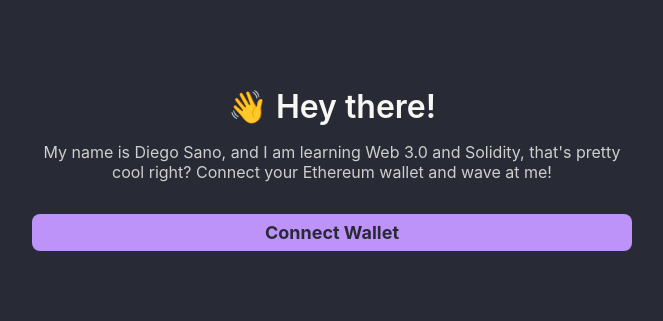
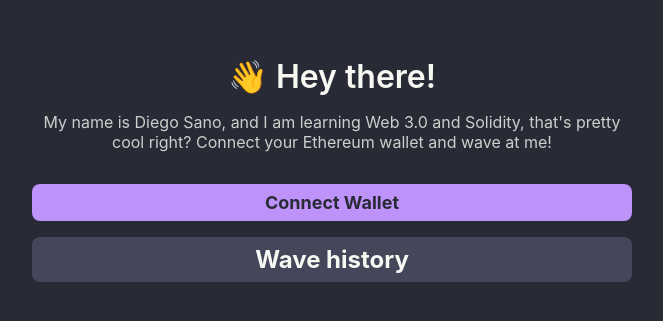
Before and after one commit to diegosano/web3-wave-portal, a React (Vite) app: page / in a window 1280 px wide. Shown: the part 231-552 px from the top of the page, without its empty margins (308-971 px from the left). Built offline with nearby package versions, Linux system fonts and the light colour scheme.

Commit message:
feat: add wave component to map

```diff
--- a/src/App.module.css
+++ b/src/App.module.css
@@ -2,7 +2,8 @@
   display: flex;
   justify-content: center;
   width: 100%;
-  height: 100vh;
+  min-height: 100vh;
+  height: 100%;
   background-color: #282a36;
   color: #f8f8f2;
 }
@@ -43,10 +44,15 @@
   opacity: 0.8;
 }
 
-.waveContainer {
-  background-color: red;
+.waveList {
+  background-color: #44475a;
   margin-top: 1rem;
   padding: 0.5rem;
+  border-radius: 8px;
+}
+
+.waveList h2 {
+  text-align: center;
 }
 
 .waveInput {
@@ -54,5 +60,5 @@
   color: #f8f8f2;
   border: 1px solid #44475a;
   border-radius: 8px;
-  padding: 1rem;
+  padding: 0.5rem;
 }
--- a/src/App.tsx
+++ b/src/App.tsx
@@ -5,12 +5,13 @@ import wavePortalContractABI from './utils/WavePortal.json';
 
 import styles from './App.module.css';
 import { Loader } from './components/Loader';
+import { Wave } from './components/Wave';
 
 const CONTRACT_ADDRESS = '0x882F41f098009d1eA5c4490041EFDb0231d8F60a';
 const CONTRACT_ABI = wavePortalContractABI.abi;
 const MILLISECONDS = 1000;
 
-interface Wave {
+export interface IWave {
   address: string;
   timestamp: Date;
   message: string;
@@ -24,7 +25,7 @@ interface SmartContractWave {
 
 export default function App() {
   const [currentAccount, setCurrentAccount] = useState('');
-  const [allWaves, setAllWaves] = useState<Wave[]>([]);
+  const [allWaves, setAllWaves] = useState<IWave[]>([]);
   const [isLoading, setIsLoading] = useState(false);
   const messageInput = useRef<HTMLInputElement>(null);
 
@@ -166,7 +167,7 @@ export default function App() {
         <>
           <input
             type="text"
-            placeholder="Adicione uma nova tarefa"
+            placeholder="Leave me a message"
             ref={messageInput}
             className={styles.waveInput}
             required
@@ -193,7 +194,7 @@ export default function App() {
           <Loader />
         ) : (
           <>
-            <div className={styles.header}>👋 Hey there!</div>
+            <h1 className={styles.header}>👋 Hey there!</h1>
 
             <div className={styles.bio}>
               My name is Diego Sano, and I am learning Web 3.0 and Solidity,
@@ -203,16 +204,17 @@ export default function App() {
 
             {renderButton()}
 
-            {allWaves.map((wave) => (
-              <div
-                key={wave.timestamp.getTime()}
-                className={styles.waveContainer}
-              >
-                <div>Address: {wave.address}</div>
-                <div>Time: {wave.timestamp.toLocaleDateString()}</div>
-                <div>Message: {wave.message}</div>
-              </div>
-            ))}
+            <div className={styles.waveList}>
+              <h2> Wave history </h2>
+              {allWaves.map((wave) => (
+                <Wave
+                  key={wave.timestamp.getTime()}
+                  message={wave.message}
+                  publishedAt={wave.timestamp}
+                  address={wave.address}
+                />
+              ))}
+            </div>
           </>
         )}
       </div>
```
